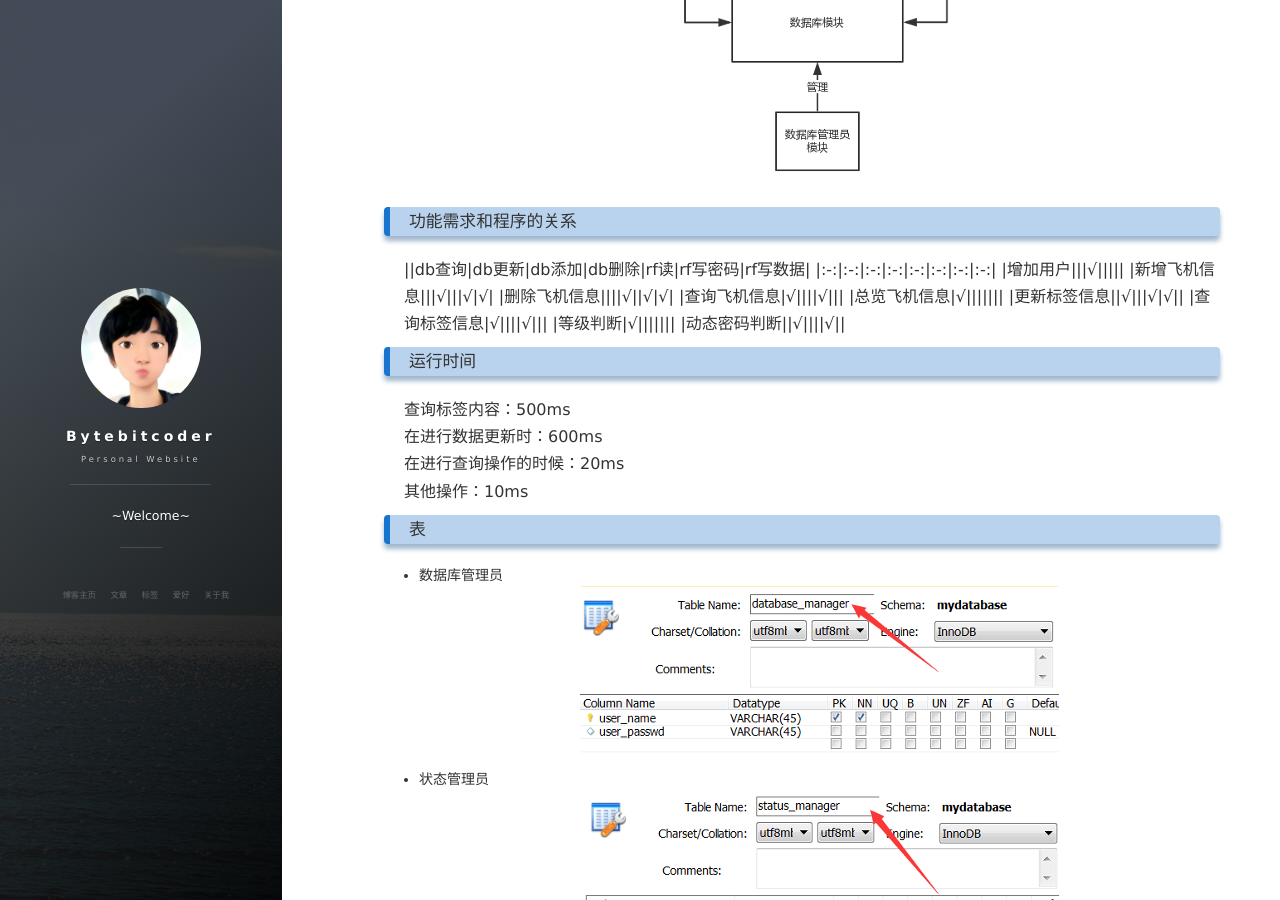
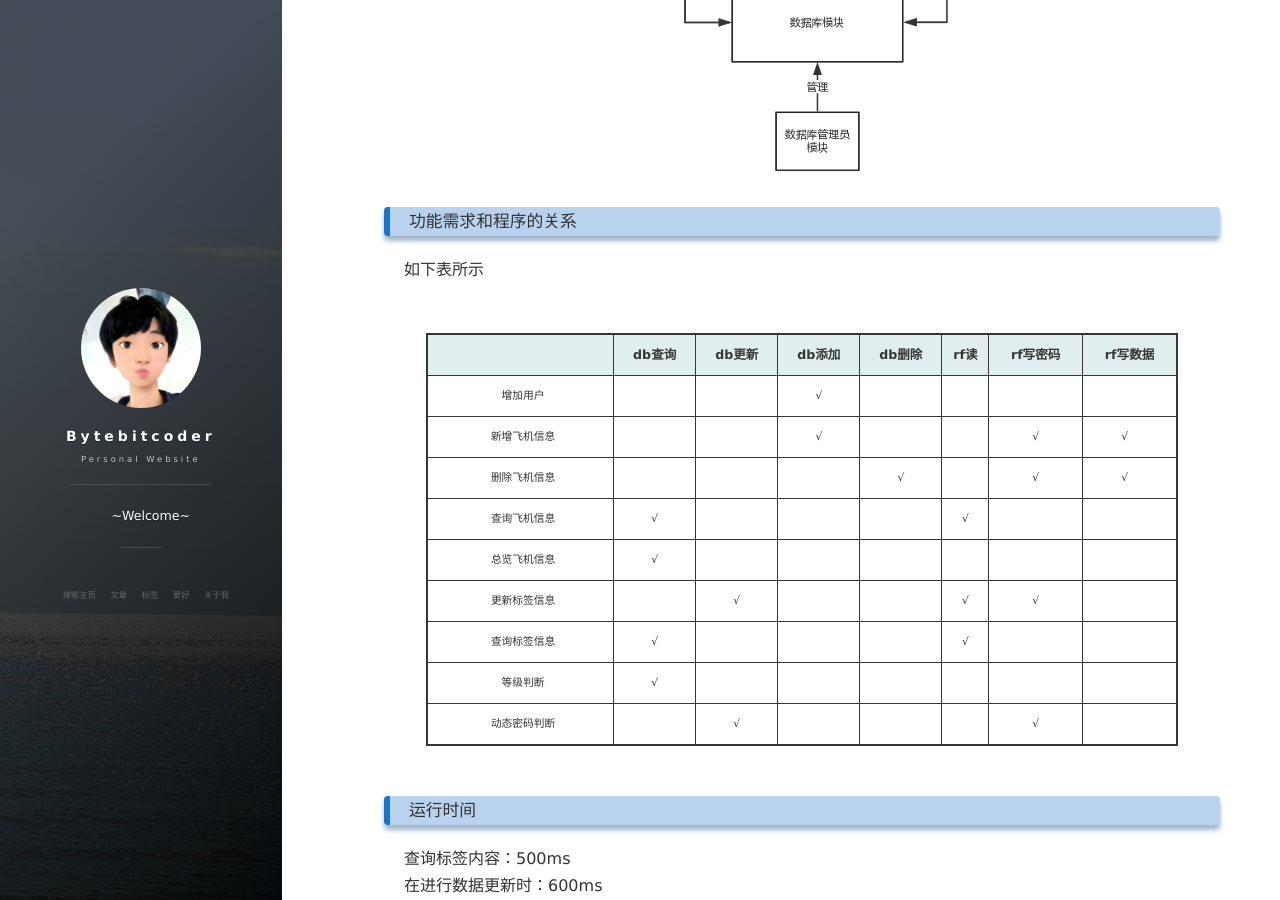
Before and after one commit to Bytebitcoder/Bytebitcoder.github.io, a Jekyll site: the page built from _posts/2019-12-31-RFID军事基地.md, in a window 1280 px wide and 900 px high, scrolled down 4864 px. Built offline with Jekyll 4.4.1, drawn with Linux system fonts in a browser that asks for light colours; nearby versions of some CDN libraries; comment, search, counter and statistics services are not loaded.

Commit message:
fix table 军事基地RFID

```diff
--- a/_posts/2019-12-31-RFID军事基地.md
+++ b/_posts/2019-12-31-RFID军事基地.md
@@ -74,6 +74,8 @@ RFID设备部署在三个地方，分别对应着状态管理员，后勤管理
 ### 结构
 ![](/images/RFID军事基地/5.png)
 ### 功能需求和程序的关系
+如下表所示
+
 ||db查询|db更新|db添加|db删除|rf读|rf写密码|rf写数据|
 |:-:|:-:|:-:|:-:|:-:|:-:|:-:|:-:|
 |增加用户|||√|||||
@@ -85,6 +87,7 @@ RFID设备部署在三个地方，分别对应着状态管理员，后勤管理
 |查询标签信息|√||||√|||
 |等级判断|√|||||||
 |动态密码判断||√||||√||
+
 ### 运行时间
 查询标签内容：500ms<br>
 在进行数据更新时：600ms<br>
```
